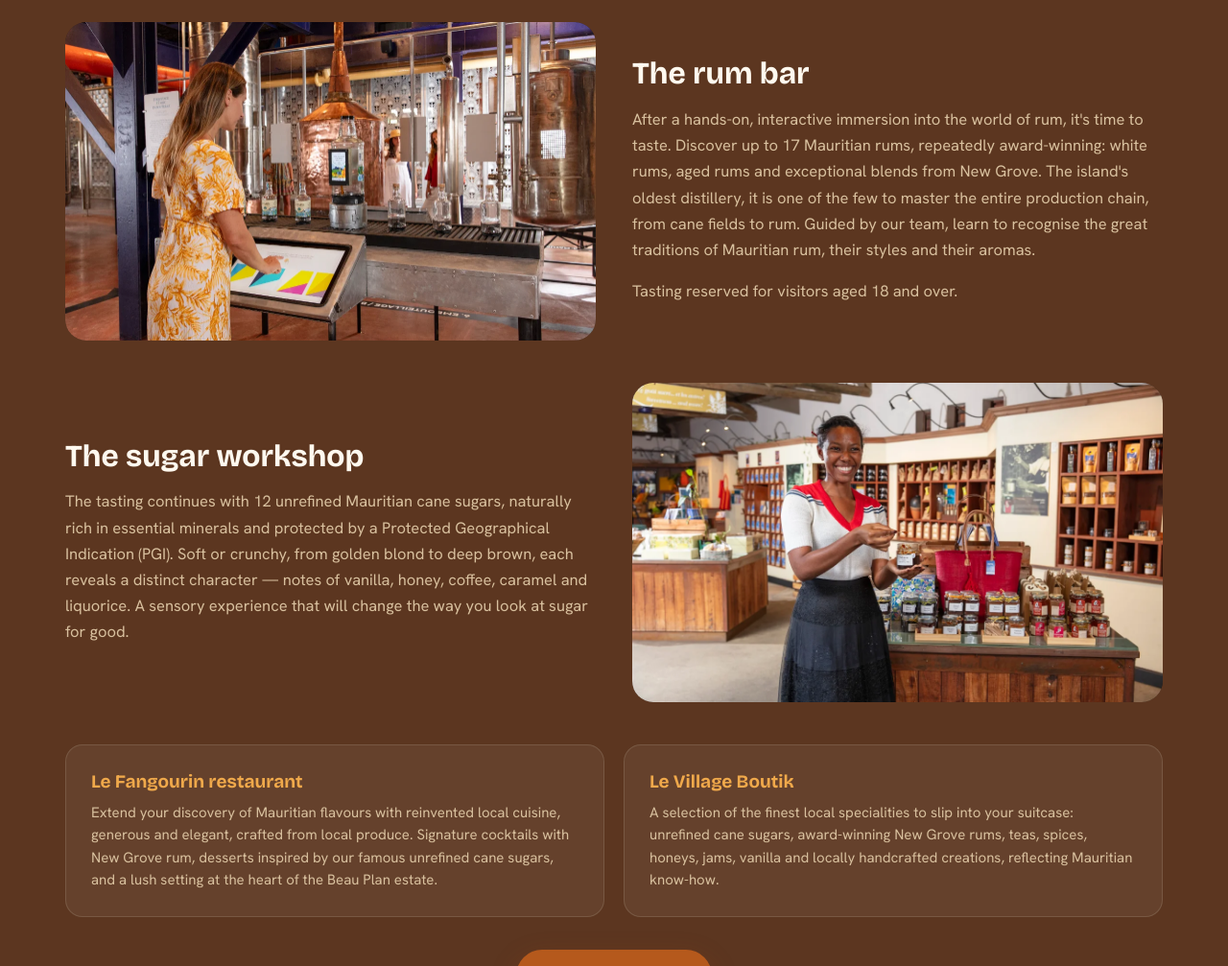
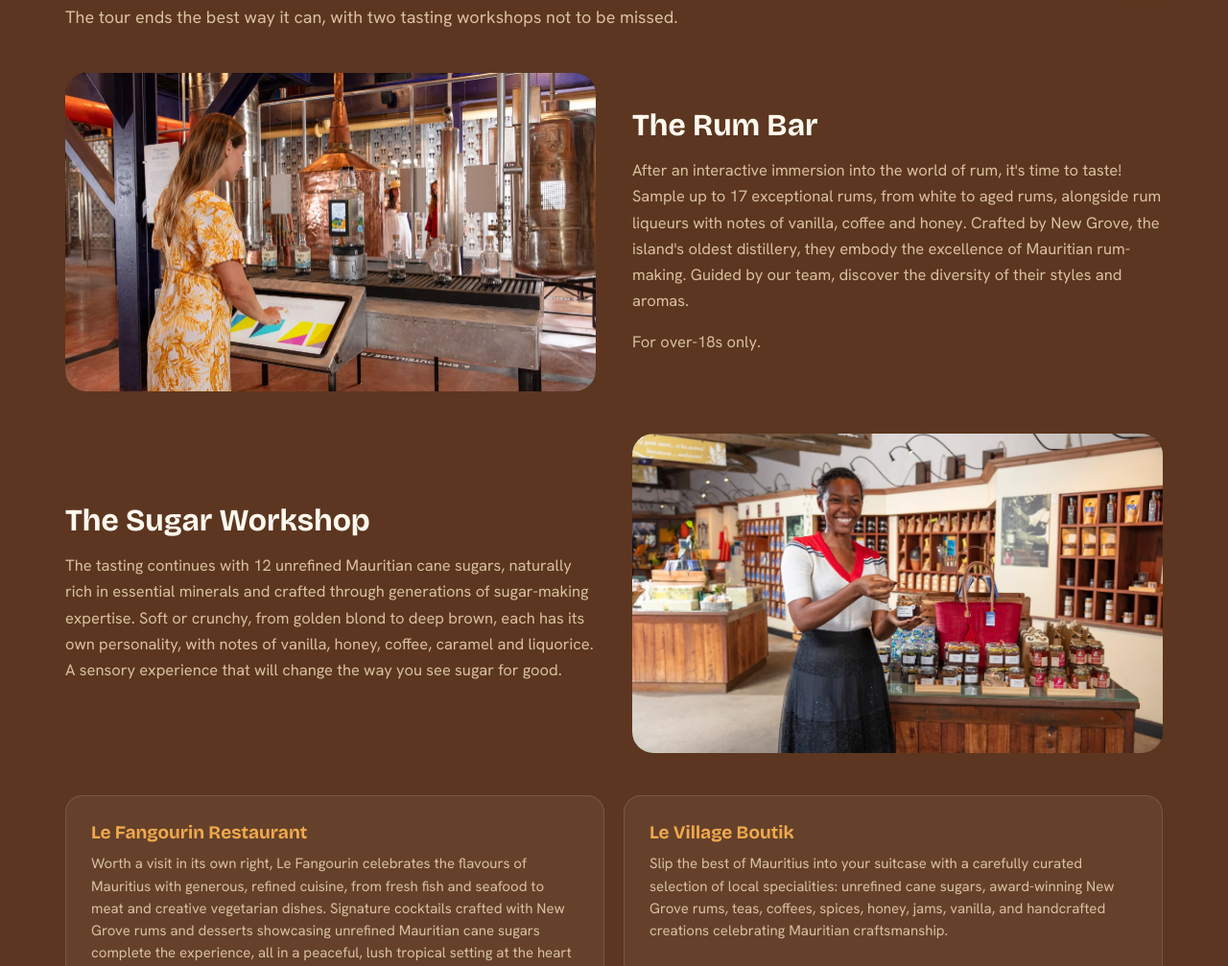
Before and after one commit to sandboxmu/aventure, a plain HTML site: page index.html in a window 1280 px wide. Shown: the part 2784-3791 px from the top of the page at 96% size. Drawn offline with nearby package versions, Linux system fonts and the light colour scheme.

Commit message:
Rewrite Experience and Tastings section copy (EN/FR)
Update headings and body copy across the four experience pillars, the
rum bar, sugar workshop, Fangourin restaurant, and boutique sections,
plus the ticket inclusions note, in both English and French.

Co-Authored-By: Claude Sonnet 5 <noreply@anthropic.com>

```diff
--- a/index.html
+++ b/index.html
@@ -703,33 +703,33 @@
       ],
       expEyebrow: "The Experience",
       expTitle: "What's waiting inside",
-      expText: "More than 5,000 m² to explore inside a former 19th-century sugar factory. Interactive displays, archive images, animated models, sound installations and large-format film bring the place back to life, telling how sugar cane shaped the landscapes, the communities and the history of Mauritius.",
-      expText2: "History, botany, agriculture, energy, biodiversity and gastronomy unfold across themed spaces where you become, by turns, participant and spectator in a playful, sensory adventure that delights young and old alike.",
+      expText: "More than 5,000 m² to explore inside a former 19th-century sugar factory. Monumental machinery, interactive displays, archive images, animated models, immersive soundscapes and large-format films bring the story of Mauritius to life, revealing how sugarcane shaped the island's landscapes, people, traditions and identity.",
+      expText2: "History, botany, agriculture, energy, biodiversity and gastronomy come together in a multi-sensory journey, enriched by tastings of unrefined cane sugars, award-winning New Grove rums, tropical jams, honey and vanilla.",
       cardsEyebrow: "The four pillars of your visit",
       cardsBook: "Book your tickets",
       cards: [
-        { n: "01", title: "A journey through history", body: "More than 400 years to understand how sugar cane, Mauritius' emblematic plant, shaped the country's society, landscape and identity." },
-        { n: "02", title: "Hands-on & playful", body: "Monumental machinery, giant screens, interactive games, scent stations, multimedia and immersive soundscapes set the pace of the visit for kids and adults alike." },
-        { n: "03", title: "The sugar workshop", body: "Savour 12 unrefined sugars, with surprisingly varied textures and aromas: vanilla, honey, coffee, caramel and liquorice." },
-        { n: "04", title: "An award-winning rum tasting", body: "After discovering the secrets of the New Grove distillery, settle in at the bar to taste up to 17 multi-award-winning rums." },
+        { n: "01", title: "A journey through Mauritius history", body: "More than 400 years to understand how sugar cane, Mauritius' emblematic plant, shaped the country's society, landscape and identity." },
+        { n: "02", title: "Hands-on & playful", body: "Monumental machinery, giant screens, interactive games, scent stations, multimedia and immersive soundscapes for a playful, multi-sensory experience that appeals to all ages." },
+        { n: "03", title: "The Sugar Workshop", body: "12 unrefined Mauritian cane sugars to discover an unexpected world of textures and flavours, with notes of vanilla, honey, coffee, caramel and liquorice." },
+        { n: "04", title: "A Tasting of Exceptional Rums", body: "After discovering the secrets of the New Grove Distillery, settle in at the bar to taste up to 17 multi-award-winning rums." },
       ],
       tasteEyebrow: "Tastings",
       tasteTitle: "A treat for every sense",
       tasteText: "The tour ends the best way it can, with two tasting workshops not to be missed.",
-      rumTitle: "The rum bar",
-      rumText: "After a hands-on, interactive immersion into the world of rum, it's time to taste. Discover up to 17 Mauritian rums, repeatedly award-winning: white rums, aged rums and exceptional blends from New Grove. The island's oldest distillery, it is one of the few to master the entire production chain, from cane fields to rum. Guided by our team, learn to recognise the great traditions of Mauritian rum, their styles and their aromas.",
-      rumText2: "Tasting reserved for visitors aged 18 and over.",
-      sugarTitle: "The sugar workshop",
-      sugarText: "The tasting continues with 12 unrefined Mauritian cane sugars, naturally rich in essential minerals and protected by a Protected Geographical Indication (PGI). Soft or crunchy, from golden blond to deep brown, each reveals a distinct character — notes of vanilla, honey, coffee, caramel and liquorice. A sensory experience that will change the way you look at sugar for good.",
-      fangourinTitle: "Le Fangourin restaurant",
-      fangourinText: "Extend your discovery of Mauritian flavours with reinvented local cuisine, generous and elegant, crafted from local produce. Signature cocktails with New Grove rum, desserts inspired by our famous unrefined cane sugars, and a lush setting at the heart of the Beau Plan estate.",
+      rumTitle: "The Rum Bar",
+      rumText: "After an interactive immersion into the world of rum, it's time to taste! Sample up to 17 exceptional rums, from white to aged rums, alongside rum liqueurs with notes of vanilla, coffee and honey. Crafted by New Grove, the island's oldest distillery, they embody the excellence of Mauritian rum-making. Guided by our team, discover the diversity of their styles and aromas.",
+      rumText2: "For over-18s only.",
+      sugarTitle: "The Sugar Workshop",
+      sugarText: "The tasting continues with 12 unrefined Mauritian cane sugars, naturally rich in essential minerals and crafted through generations of sugar-making expertise. Soft or crunchy, from golden blond to deep brown, each has its own personality, with notes of vanilla, honey, coffee, caramel and liquorice. A sensory experience that will change the way you see sugar for good.",
+      fangourinTitle: "Le Fangourin Restaurant",
+      fangourinText: "Worth a visit in its own right, Le Fangourin celebrates the flavours of Mauritius with generous, refined cuisine, from fresh fish and seafood to meat and creative vegetarian dishes. Signature cocktails crafted with New Grove rums and desserts showcasing unrefined Mauritian cane sugars complete the experience, all in a peaceful, lush tropical setting at the heart of the Beau Plan estate.",
       boutiqueTitle: "Le Village Boutik",
-      boutiqueText: "A selection of the finest local specialities to slip into your suitcase: unrefined cane sugars, award-winning New Grove rums, teas, spices, honeys, jams, vanilla and locally handcrafted creations, reflecting Mauritian know-how.",
+      boutiqueText: "Slip the best of Mauritius into your suitcase with a carefully curated selection of local specialities: unrefined cane sugars, award-winning New Grove rums, teas, coffees, spices, honey, jams, vanilla, and handcrafted creations celebrating Mauritian craftsmanship.",
       venuesBook: "Book your tickets",
       visitEyebrow: "Plan your visit",
       visitText: "Easy to reach, easy to enjoy. Here are the essentials — book online to skip the queue.",
       hoursLabel: "Opening hours", hoursValue: "Monday – Saturday", hoursTime: "10:00 – 16:00", hoursNote: "Recommended last entry: 15:15",
-      priceLabel: "Tickets", priceInclude: "Ticket: includes the audio guide in 9 languages and tastings of sugars, jams, honeys and vanilla (rum tasting reserved for adults), plus a games booklet — a real treasure hunt through the museum — with a small gift at the end.", priceAdult: "Adult — Rs 1,200", priceChild: "Young (6–18 & students) — Rs 600 (includes games trail + gift)", priceFree: "Under 6 — free (includes toddler trail)", priceFamily: "10% discount for families",
+      priceLabel: "Tickets", priceInclude: "Includes admission, the audio guide available in 9 languages, and delicious tastings of unrefined cane sugars, award-winning New Grove rums, vanilla, tropical jams and honeys. Children receive a fun activity booklet that turns their museum visit into a treasure hunt, with a reward waiting at the end.", priceAdult: "Adult — Rs 1,200", priceChild: "Young (6–18 & students) — Rs 600 (includes games trail + gift)", priceFree: "Under 6 — free (includes toddler trail)", priceFamily: "10% discount for families",
       locLabel: "Getting here", locValue: "Beau Plan, Pamplemousses", locNote: "15 min from Port Louis and Grand Baie · Near the Pamplemousses Botanical Garden. Free parking",
       visitBook: "Book tickets online",
       reviewsEyebrow: "Why visitors love it",
@@ -775,33 +775,33 @@
       ],
       expEyebrow: "L'expérience",
       expTitle: "Ce qui vous attend",
-      expText: "Plus de 5 000 m² à explorer au cœur d'une ancienne sucrerie du XIXᵉ siècle. Dispositifs interactifs, images d'archives, maquettes animées, installations sonores et vidéos grand format redonnent vie aux lieux et racontent comment la canne à sucre a façonné les paysages, les communautés et l'histoire de Maurice.",
-      expText2: "Histoire, botanique, agriculture, énergie, biodiversité, gastronomie se dévoilent au fil d'espaces thématiques où l'on devient tour à tour acteur ou spectateur d'une aventure sensorielle et ludique qui émerveille petits et grands.",
+      expText: "Plus de 5 000 m² à explorer au cœur d'une ancienne sucrerie du XIXᵉ siècle. Machines monumentales, dispositifs interactifs, images d'archives, maquettes animées, ambiances sonores et films grand format immersifs donnent vie à l'histoire de Maurice et racontent comment la canne à sucre a façonné ses paysages, son peuple, ses traditions et son identité.",
+      expText2: "Histoire, botanique, agriculture, énergie, biodiversité et gastronomie se dévoilent au fil d'un parcours multisensoriel, avec, en point d'orgue des dégustations de sucres de canne non raffinés, de rhums New Grove médaillés, vanille, confitures et miels tropicaux.",
       cardsEyebrow: "Les 4 piliers de la visite",
       cardsBook: "Réservez vos billets",
       cards: [
-        { n: "01", title: "Un voyage à travers l'histoire", body: "Plus de 400 ans pour comprendre comment la canne à sucre, plante emblématique de Maurice, a façonné la société, le paysage et l'identité du pays." },
-        { n: "02", title: "Ludique et interactif", body: "Machinerie monumentale, écrans géants, jeux interactifs, odorama, multimédias et ambiances sonores immersives rythment la visite des petits comme des grands." },
-        { n: "03", title: "L'atelier des sucres", body: "Savourez 12 sucres non raffinés, aux textures et arômes étonnamment variés : vanille, miel, café, caramel et réglisse." },
-        { n: "04", title: "Une dégustation de rhums primés", body: "Après avoir découvert les secrets de la distillerie New Grove, installez-vous au bar pour déguster jusqu'à 17 rhums plusieurs fois primés." },
+        { n: "01", title: "Un voyage au cœur de l'histoire mauricienne", body: "Plus de 400 ans d'histoire pour comprendre comment la canne à sucre, plante emblématique de l'île, a façonné la société, les paysages et l'identité du pays." },
+        { n: "02", title: "Interactif et ludique", body: "Machines monumentales, écrans géants, jeux interactifs, expériences olfactives, multimédia et ambiances sonores immersives : une expérience ludique et multisensorielle pour petits et grands." },
+        { n: "03", title: "L'Atelier du Sucre", body: "12 sucres de canne mauriciens non raffinés pour découvrir une étonnante variété de textures et de saveurs, aux notes de vanille, miel, café, caramel et réglisse." },
+        { n: "04", title: "Une dégustation de rhums d'exception", body: "Après avoir découvert les secrets de la distillerie New Grove, installez-vous au bar pour déguster jusqu'à 17 rhums maintes fois médaillés." },
       ],
       tasteEyebrow: "Dégustations",
       tasteTitle: "Un plaisir pour tous les sens",
       tasteText: "La visite se termine de la plus belle des façons avec deux ateliers de dégustations à ne pas manquer.",
-      rumTitle: "Le bar à rhum",
-      rumText: "Après une immersion ludique et interactive dans l'univers du rhum, place à la dégustation. Découvrez jusqu'à 17 rhums mauriciens maintes fois primés : rhums blancs, vieux et cuvées d'exception signés New Grove. Plus ancienne distillerie de l'île, elle est l'une des rares à maîtriser toute la chaîne de production, des champs de canne au rhum. Guidé par notre équipe, apprenez à reconnaître les grandes traditions des rhums mauriciens, leurs styles et leurs arômes.",
-      rumText2: "Dégustation réservée aux visiteurs majeurs (18 ans et plus).",
-      sugarTitle: "L'atelier des sucres",
-      sugarText: "La dégustation se poursuit avec 12 sucres de canne non raffinés mauriciens, naturellement riches en minéraux essentiels et protégés par une Indication Géographique Protégée (IGP). Fondants ou croquants, du blond doré au brun profond, chacun révèle un caractère unique, entre notes de vanille, miel, café, caramel et réglisse. Une expérience sensorielle qui transforme à jamais votre regard sur le sucre.",
-      fangourinTitle: "Restaurant Le Fangourin",
-      fangourinText: "Prolongez votre découverte des saveurs mauriciennes avec une cuisine locale revisitée, généreuse et élégante, élaborée à partir de produits du terroir. Cocktails signature aux rhums New Grove, desserts inspirés des célèbres sucres de canne non raffinés et cadre verdoyant au cœur du domaine de Beau Plan.",
+      rumTitle: "Le Bar à Rhum",
+      rumText: "Après une immersion interactive dans l'univers du rhum, place à la dégustation ! Dégustez jusqu'à 17 rhums d'exception, blancs ou vieillis, ainsi que des liqueurs de rhum aux notes de vanille, café et miel. Élaborés par New Grove, la plus ancienne distillerie de l'île, ils incarnent l'excellence du savoir-faire mauricien. Guidé par notre équipe, initiez votre palais à la diversité de leurs styles et de leurs arômes.",
+      rumText2: "Réservé aux visiteurs âgés de 18 ans et plus.",
+      sugarTitle: "L'Atelier du Sucre",
+      sugarText: "La dégustation se poursuit avec 12 sucres de canne mauriciens non raffinés, naturellement riches en minéraux essentiels, fruits d'un terroir et d'un savoir-faire uniques à Maurice. Tendres ou croquants, du blond doré au brun profond, chacun révèle sa propre personnalité, aux notes de vanille, miel, café, caramel et réglisse. Une expérience sensorielle qui changera définitivement votre regard sur le sucre.",
+      fangourinTitle: "Le Restaurant Le Fangourin",
+      fangourinText: "Le Fangourin mérite à lui seul le détour. Au cœur du domaine de Beau Plan, cette table célèbre les saveurs de l'île à travers une cuisine raffinée et généreuse, déclinée autour des poissons, crustacés, viandes et créations végétariennes. Cocktails signature aux rhums New Grove et desserts sublimés par les sucres de canne non raffinés complètent l'expérience, dans un cadre tropical paisible et verdoyant.",
       boutiqueTitle: "Le Village Boutik",
-      boutiqueText: "Une sélection des meilleures spécialités locales à glisser dans vos valises : sucres de canne non raffinés, rhums New Grove primés, thés, épices, miels, confitures, vanille et créations artisanales locales, reflets du savoir-faire mauricien.",
+      boutiqueText: "Glissez le meilleur de Maurice dans votre valise grâce à une sélection soignée de spécialités locales : sucres de canne non raffinés, rhums New Grove médaillés, thés, cafés, épices, miel, confitures, vanille et créations artisanales célébrant le savoir-faire mauricien.",
       venuesBook: "Réservez vos billets",
       visitEyebrow: "Planifiez votre visite",
       visitText: "Facile d'accès, facile à apprécier. L'essentiel est ici — réservez en ligne pour éviter la file.",
       hoursLabel: "Horaires d'ouverture", hoursValue: "Lundi – Samedi", hoursTime: "10h00 – 16h00", hoursNote: "Dernière entrée recommandée : 15h15",
-      priceLabel: "Billets", priceInclude: "Billet : inclut l'audioguide en 9 langues et les dégustations de sucres, confitures, miels et vanille (dégustation de rhums réservée aux adultes), plus un carnet de jeux — une véritable chasse au trésor à travers le musée — avec un petit cadeau à la clé.", priceAdult: "Adulte — Rs 1 200", priceChild: "Jeune (6-18 ans et étudiant) — Rs 600 (inclut le parcours jeux + cadeau)", priceFree: "Moins de 6 ans — gratuit (inclut le parcours bambin)", priceFamily: "10% de réduction pour les familles",
+      priceLabel: "Billets", priceInclude: "Il comprend la visite, l'audioguide disponible en 9 langues, les savoureuses dégustations de sucres de canne non raffinés, de rhums New Grove médaillés, vanille, confitures et miels tropicaux. Les enfants reçoivent un livret-jeu pour partir à la découverte du musée sous forme de chasse au trésor, avec une récompense à la fin de l'aventure.", priceAdult: "Adulte — Rs 1 200", priceChild: "Jeune (6-18 ans et étudiant) — Rs 600 (inclut le parcours jeux + cadeau)", priceFree: "Moins de 6 ans — gratuit (inclut le parcours bambin)", priceFamily: "10% de réduction pour les familles",
       locLabel: "Comment venir", locValue: "Beau Plan, Pamplemousses", locNote: "15 min de Port-Louis et Grand Baie · Près du Jardin botanique de Pamplemousses. Parking gratuit",
       visitBook: "Réserver en ligne",
       reviewsEyebrow: "Pourquoi les visiteurs adorent",
```
